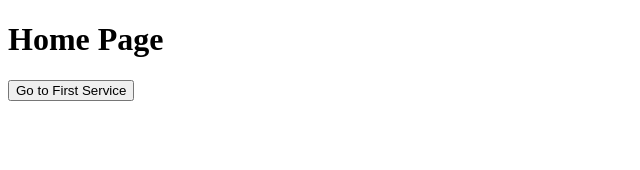
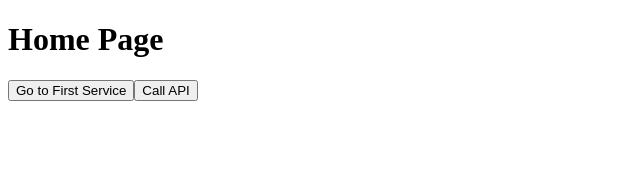
Before and after one commit to JupitorCentral/vercel_one, a React (Vite) app: page / in a window 1280 px wide. Shown: the top 170 px of the page, without its empty margins (0-640 px from the left). Built offline with nearby package versions, Linux system fonts and the light colour scheme.

Commit message:
vercel api call practice

```diff
--- a/api/hello.ts
+++ b/api/hello.ts
@@ -1,5 +1,5 @@
 import { VercelRequest, VercelResponse } from '@vercel/node';
 
 export default (req: VercelRequest, res: VercelResponse) => {
-  res.status(200).json({ message: "Hello from Vercel with TypeScript!" });
+  res.status(200).json({ message: "Hello, Jupiter!" });
 };
--- a/src/pages/Home.tsx
+++ b/src/pages/Home.tsx
@@ -1,13 +1,32 @@
-import React from 'react';
+import React, { useState, useEffect } from 'react';
 import { Link } from 'react-router-dom';
 
 const Home: React.FC = () => {
+  const [apiMessage, setApiMessage] = useState<string | null>(null);
+
+  const callApi = async () => {
+    try {
+      const response = await fetch('/api/hello');
+      if (!response.ok) {
+        throw new Error(`HTTP error! status: ${response.status}`);
+      }
+      const data = await response.json();
+      setApiMessage(data.message);
+    } catch (error) {
+      console.error("Could not fetch API:", error);
+      setApiMessage("Failed to load message from API");
+    }
+  };
+
+
   return (
     <div>
       <h1>Home Page</h1>
       <Link to="/first-service">
         <button>Go to First Service</button>
       </Link>
+      <button onClick={callApi}>Call API</button>
+      {apiMessage && <p>{apiMessage}</p>}
     </div>
   );
 };
```
